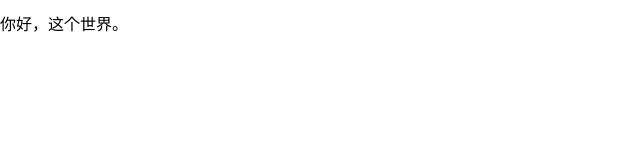
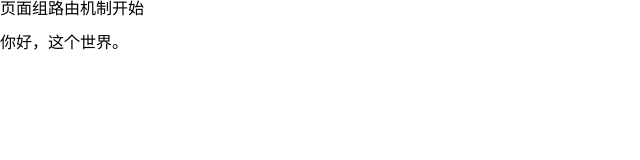
Before and after one commit to visdark/FXBTG-M, a plain HTML site: page index.html in a window 1280 px wide. Shown: the whole page, without its empty margins (0-640 px from the left). Drawn offline with Linux system fonts and the light colour scheme.

Commit message:
10-28 上传基本框架，首先标准化页面。

```diff
--- a/index.html
+++ b/index.html
@@ -17,7 +17,7 @@
     <body>
 
 
-
-        <p>你好，这个世界。</p>
+页面组路由机制开始
+<p>你好，这个世界。</p>
     </body>
 </html>
```
